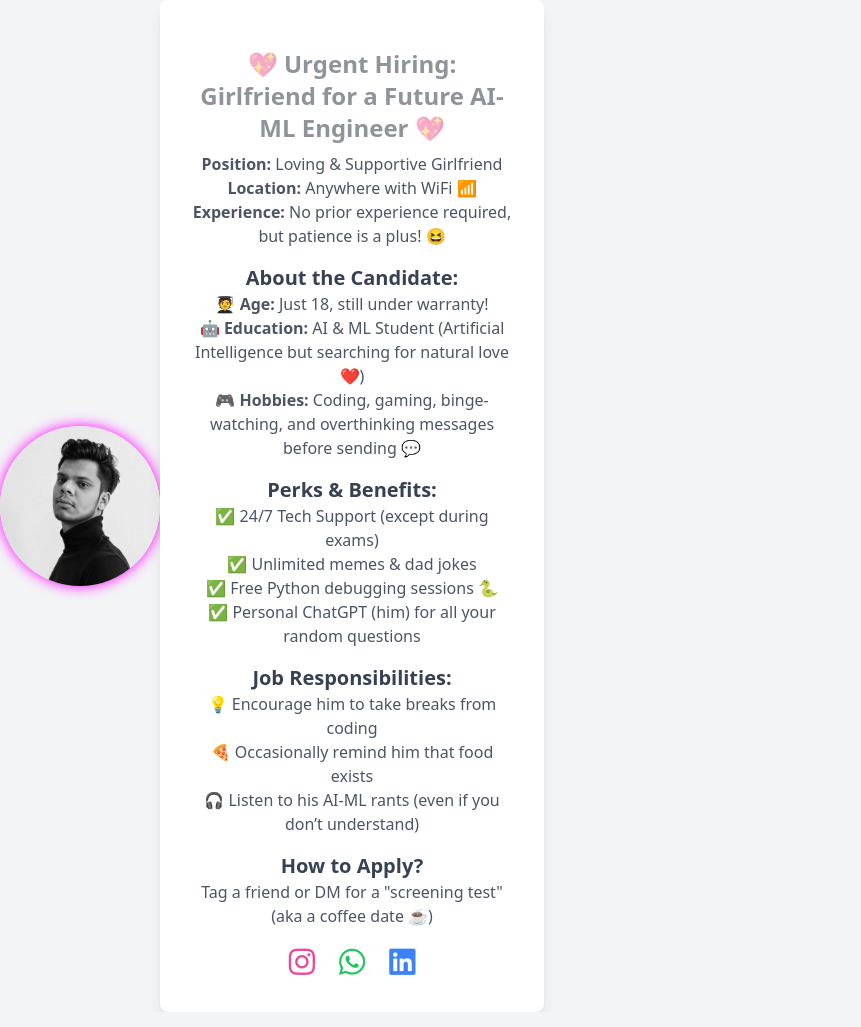
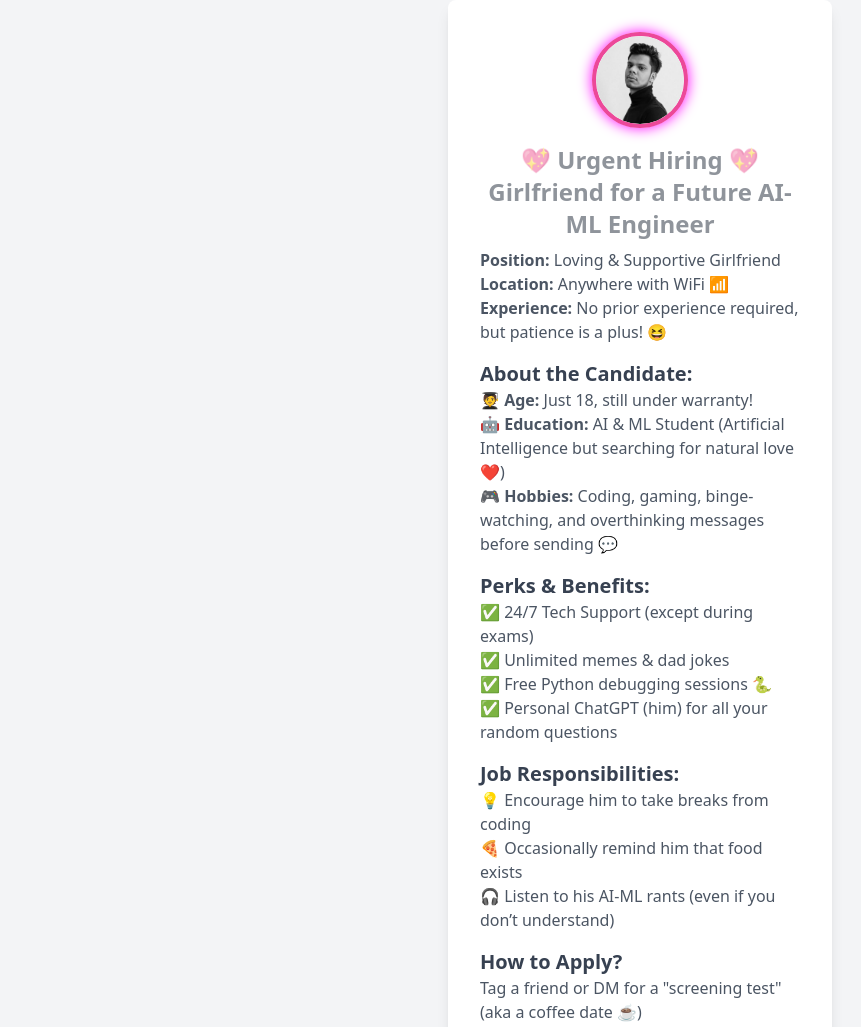
Before and after one commit to rahulverma789/Fariz, a plain HTML site: page index.html in a window 1280 px wide. Shown: the top 1027 px of the page, without its empty margins (0-861 px from the left). Drawn offline with nearby package versions, Linux system fonts and the light colour scheme.

Commit message:
Update index.html

```diff
--- a/index.html
+++ b/index.html
@@ -4,6 +4,7 @@
     <meta charset="UTF-8">
     <meta name="viewport" content="width=device-width, initial-scale=1.0">
     <title>💖 Urgent Hiring: Girlfriend for a Future AI-ML Engineer 💖</title>
+    <link rel="icon" type="image/x-icon" href="fariz.jpeg">
     <script src="https://cdn.tailwindcss.com"></script>
     <link rel="stylesheet" href="https://cdnjs.cloudflare.com/ajax/libs/font-awesome/6.0.0/css/all.min.css">
     <style>
@@ -14,17 +15,17 @@
         .glowing-border {
             animation: glow 1.5s infinite alternate;
         }
+    </style>
+</head>
+<body class="bg-gray-100 flex justify-center items-center min-h-screen">
 
-    </style
-</head>
-<body class="bg-gray-100 flex min-h-screen">
-
-<div style="display: flex; justify-content: center; align-items: center; height: auto;">
-    <img src="fariz.jpeg" alt="Profile Picture" class="glowing-border" style="width: 10rem; height: auto; object-fit: cover; border-radius:50%;">
-</div>
-
-    <div class="bg-white p-8 rounded-lg shadow-lg text-center w-96">
-        <h1 class="text-2xl font-bold text-gray-800 mt-4 animate-pulse">💖 Urgent Hiring: Girlfriend for a Future AI-ML Engineer 💖</h1>
+    <div class="bg-white p-8 rounded-lg shadow-lg w-96">
+        <div class="w-24 h-24 mx-auto rounded-full border-4 border-pink-500 glowing-border overflow-hidden">
+            <a href="http://www.instagram.com/farizanjum" target="_blank" rel="noopener noreferrer">
+                <img src="fariz.jpeg" alt="Profile Picture" class="w-full h-full object-cover rounded-full">
+            </a>
+        </div>
+        <h1 class="text-2xl font-bold text-gray-800 mt-4 animate-pulse text-center">💖 Urgent Hiring 💖<br> Girlfriend for a Future AI-ML Engineer</h1>
 
         <p class="text-gray-600 mt-2"><strong>Position:</strong> Loving & Supportive Girlfriend</p>
         <p class="text-gray-600"><strong>Location:</strong> Anywhere with WiFi 📶</p>
@@ -47,7 +48,7 @@
         <p class="text-gray-600">🎧 Listen to his AI-ML rants (even if you don’t understand)</p>
 
         <h2 class="text-xl font-semibold text-gray-700 mt-4">How to Apply?</h2>
-        <p class="text-gray-600">Tag a friend or DM for a "screening test" (aka a coffee date ☕)</p>
+        <p class="text-gray-600">Tag a <a href="http://instagram.com/rahulbaberwal3" target="_blank">friend</a> or DM for a "screening test" (aka a coffee date ☕)</p>
 
         <div class="flex justify-center gap-6 mt-4">
             <a href="https://www.instagram.com/farizanjum" target="_blank" class="text-pink-500 text-3xl hover:text-pink-600">
```
